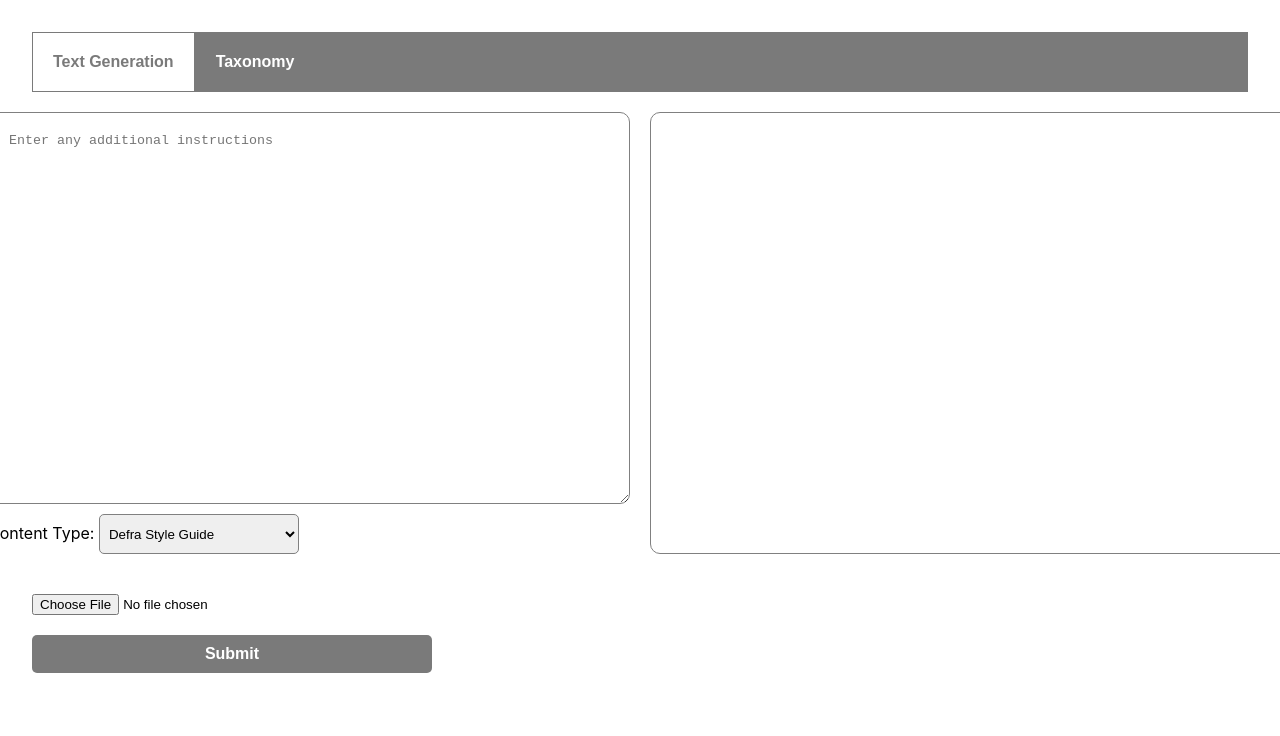
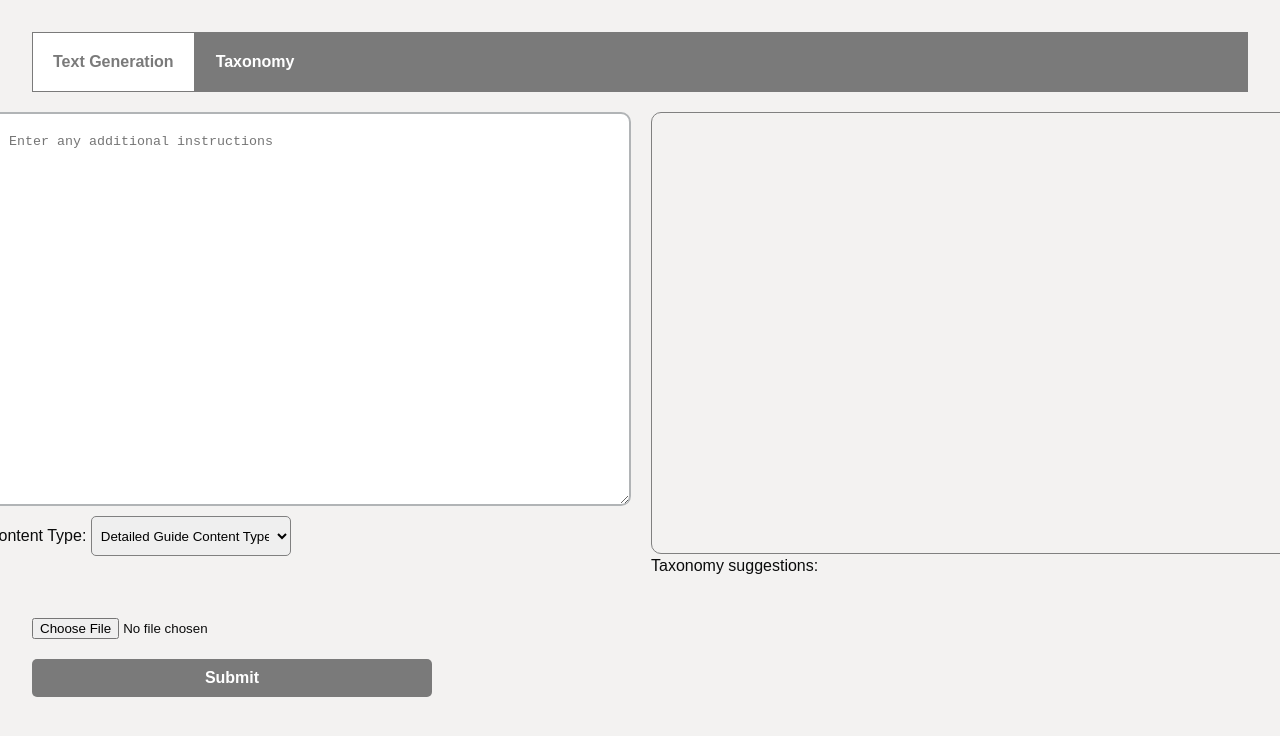
Before and after one commit to ancoris/anc-pg-hack-defra-cm-app, a React (Vite) app in the folder frontend/: page / in a window 1280 px wide. Shown: the top 736 px of the page. Built offline with nearby package versions, Linux system fonts and the light colour scheme.

Commit message:
other changes

```diff
--- a/frontend/src/index.css
+++ b/frontend/src/index.css
@@ -1,5 +1,7 @@
 :root {
-    font-family: Inter, system-ui, Avenir, Helvetica, Arial, sans-serif;
+    font-family: Arial, sans-serif;
+    background-color: #f3f2f1;
+    color: #0b0c0c;
     line-height: 1.5;
     font-weight: 400;
 
--- a/frontend/src/pages/TextGen/TextGen.module.css
+++ b/frontend/src/pages/TextGen/TextGen.module.css
@@ -49,7 +49,7 @@
 .box {
     width: 600px;
     height: 350px;
-    border: 1px solid gray;
+    border: 2px solid #b1b4b6;
     border-radius: 10px;
     display: flex;
     justify-content: center;
--- a/frontend/src/pages/TextGen/index.jsx
+++ b/frontend/src/pages/TextGen/index.jsx
@@ -5,7 +5,7 @@ import { marked } from "marked";
 import { getStorage, ref, uploadBytes, getDownloadURL } from "firebase/storage";
 
 const DEFAULT_CONTENT_TYPE =
-    "gs://anc-pg-hack-defra-cm.appspot.com/style_guide_defra style guide.pdf";
+    "gs://anc-pg-hack-defra-cm.appspot.com/content_type_policies_example - detailed guide.pdf";
 
 function TextGen() {
     const [inputText, setInputText] = useState("");
@@ -14,11 +14,12 @@ function TextGen() {
     const [loading, setLoading] = useState(false);
     const [promptUsed, setPromptUsed] = useState(""); //unused for now
     const [contentType, setContentType] = useState(DEFAULT_CONTENT_TYPE);
+    const [taxonomy, setTaxonomy] = useState("");
 
     const functions = getFunctions();
     const storage = getStorage();
 
-    const bucketName = "example_docs";
+    const bucketName = "uploaded_docs";
 
     const handleSubmit = async (event) => {
         event.preventDefault();
@@ -51,6 +52,7 @@ function TextGen() {
             }).then((result) => {
                 console.log(result.data);
                 setOutputText(result.data.generated_draft);
+                setTaxonomy(result.data.taxonomy);
                 setLoading(false);
             });
         } catch (error) {
@@ -79,17 +81,23 @@ function TextGen() {
                             value={contentType}
                             onChange={(e) => setContentType(e.target.value)}
                         >
-                            <option value="gs://anc-pg-hack-defra-cm.appspot.com/style_guide_defra style guide.pdf">
-                                Defra Style Guide
+                            <option value="gs://anc-pg-hack-defra-cm.appspot.com/content_type_policies_example - detailed guide.pdf">
+                                Detailed Guide Content Type Example
                             </option>
                             <option value="Type Bbbbb">Type B</option>
                             <option value="Type Cccccc">Type C</option>
                         </select>
                     </div>
-                    <div
-                        className={styles.output_box}
-                        dangerouslySetInnerHTML={createMarkup()}
-                    ></div>
+                    <div>
+                        <div
+                            className={styles.output_box}
+                            dangerouslySetInnerHTML={createMarkup()}
+                        ></div>
+                        <div className={styles.taxonomy}>
+                            Taxonomy suggestions: <br />
+                            {taxonomy}
+                        </div>
+                    </div>
                 </div>
             </div>
             <div></div>
```
Also changed, not shown: 2 other files (tests, documents, lock files or other folders).
